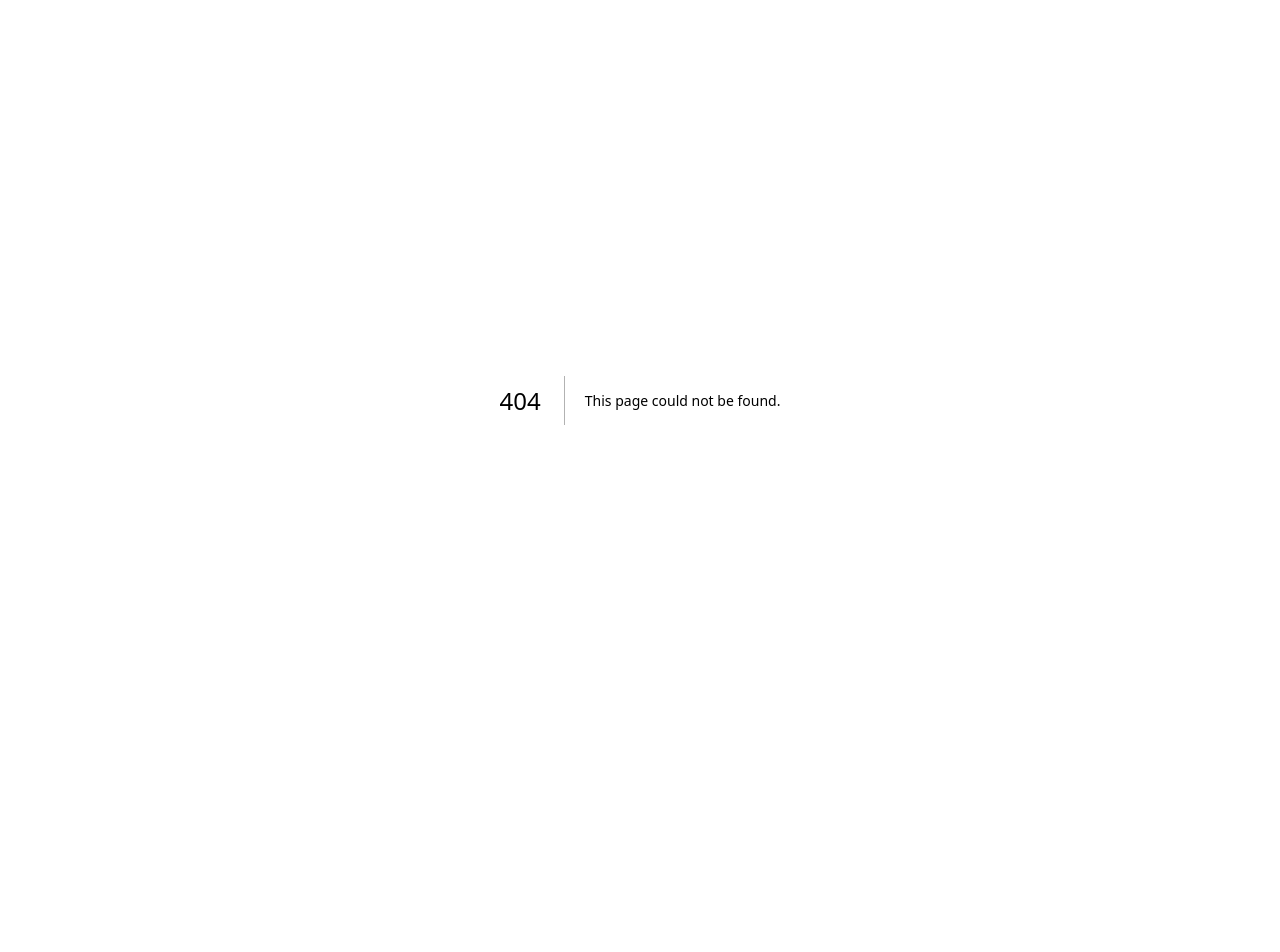
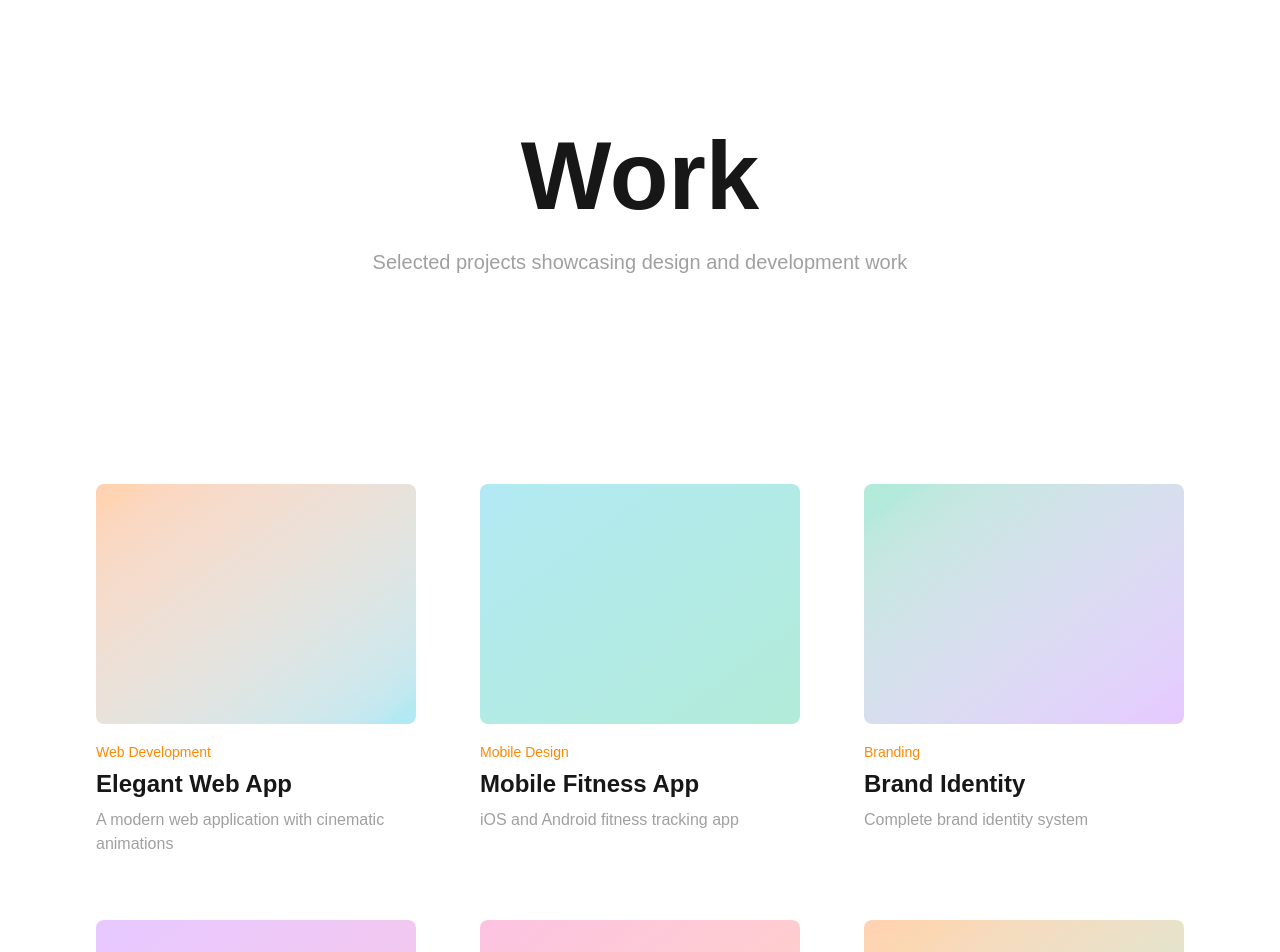
Before and after one commit to jmmolins87/nxt-jmmc-devsign, a Next.js app: page /work in a window 1280 px wide. Before the commit this address had no page. Shown: the top 952 px of the page. Before the commit the page ends 800 px from the top, so only its background shows below. Built offline with nearby package versions, Linux system fonts and the light colour scheme.

Commit message:
feat: add work page

```diff
--- /dev/null
+++ b/src/app/work/page.tsx
@@ -0,0 +1,107 @@
+'use client';
+
+import { motion } from 'framer-motion';
+import Link from 'next/link';
+import { ScrollReveal } from '@/components/animations/scroll-reveal';
+
+const projects = [
+  {
+    id: 1,
+    title: 'Elegant Web App',
+    category: 'Web Development',
+    description: 'A modern web application with cinematic animations',
+    gradient: 'from-orange-500/30 to-cyan-500/30',
+  },
+  {
+    id: 2,
+    title: 'Mobile Fitness App',
+    category: 'Mobile Design',
+    description: 'iOS and Android fitness tracking app',
+    gradient: 'from-cyan-500/30 to-emerald-500/30',
+  },
+  {
+    id: 3,
+    title: 'Brand Identity',
+    category: 'Branding',
+    description: 'Complete brand identity system',
+    gradient: 'from-emerald-500/30 to-purple-500/30',
+  },
+  {
+    id: 4,
+    title: 'E-commerce Platform',
+    category: 'E-commerce',
+    description: 'Full-featured online store',
+    gradient: 'from-purple-500/30 to-pink-500/30',
+  },
+  {
+    id: 5,
+    title: 'Dashboard UI',
+    category: 'UI/UX Design',
+    description: 'Analytics dashboard for SaaS',
+    gradient: 'from-pink-500/30 to-orange-500/30',
+  },
+  {
+    id: 6,
+    title: 'Creative Agency Site',
+    category: 'Web Development',
+    description: 'Portfolio site for creative agency',
+    gradient: 'from-orange-500/30 to-emerald-500/30',
+  },
+];
+
+export default function WorkPage() {
+  return (
+    <main className="min-h-screen">
+      {/* Hero */}
+      <section className="py-32 px-4 text-center">
+        <motion.h1
+          className="text-6xl md:text-8xl font-bold mb-6"
+          initial={{ opacity: 0, y: 20 }}
+          animate={{ opacity: 1, y: 0 }}
+          transition={{ duration: 0.6 }}
+        >
+          Work
+        </motion.h1>
+        <motion.p
+          className="text-xl text-text-muted max-w-2xl mx-auto"
+          initial={{ opacity: 0 }}
+          animate={{ opacity: 1 }}
+          transition={{ delay: 0.3, duration: 0.6 }}
+        >
+          Selected projects showcasing design and development work
+        </motion.p>
+      </section>
+
+      {/* Projects Grid */}
+      <section className="py-16 px-4 max-w-6xl mx-auto">
+        <div className="grid grid-cols-1 md:grid-cols-2 lg:grid-cols-3 gap-8">
+          {projects.map((project, i) => (
+            <ScrollReveal key={project.id} delay={i * 0.1}>
+              <Link href="#" className="project-card block">
+                <div className="aspect-[4/3] rounded-lg overflow-hidden">
+                  <motion.div
+                    className={`w-full h-full bg-gradient-to-br ${project.gradient}`}
+                    whileHover={{ scale: 1.05 }}
+                    transition={{ duration: 0.4 }}
+                  />
+                </div>
+                <div className="mt-4">
+                  <span className="text-sm text-orange-400">{project.category}</span>
+                  <h3 className="text-2xl font-bold mt-1">{project.title}</h3>
+                  <p className="text-text-muted mt-2">{project.description}</p>
+                </div>
+              </Link>
+            </ScrollReveal>
+          ))}
+        </div>
+      </section>
+
+      {/* Footer */}
+      <footer className="py-16 px-4 text-center text-text-muted">
+        <Link href="mailto:hello@example.com" className="text-orange-400 hover:text-orange-300">
+          Interested in working together?
+        </Link>
+      </footer>
+    </main>
+  );
+}
```
